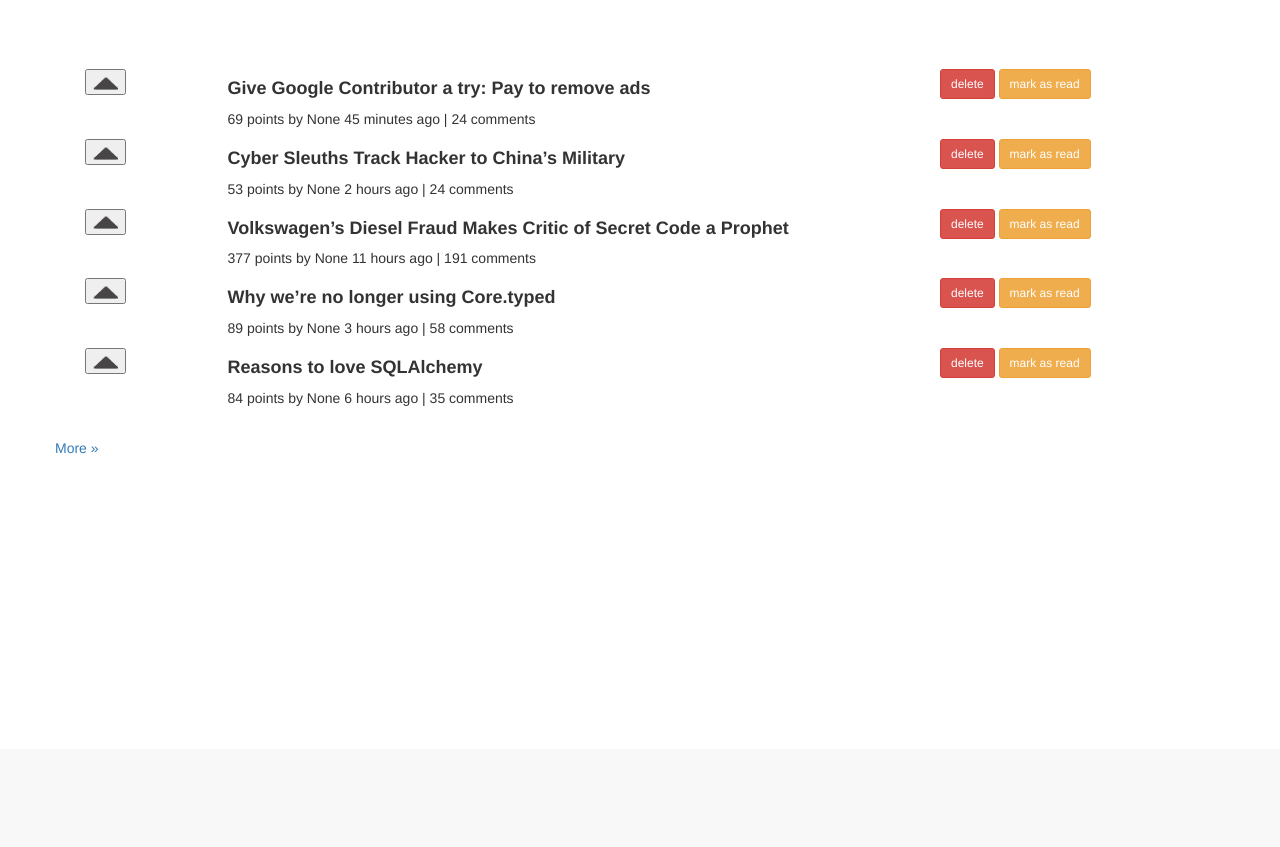
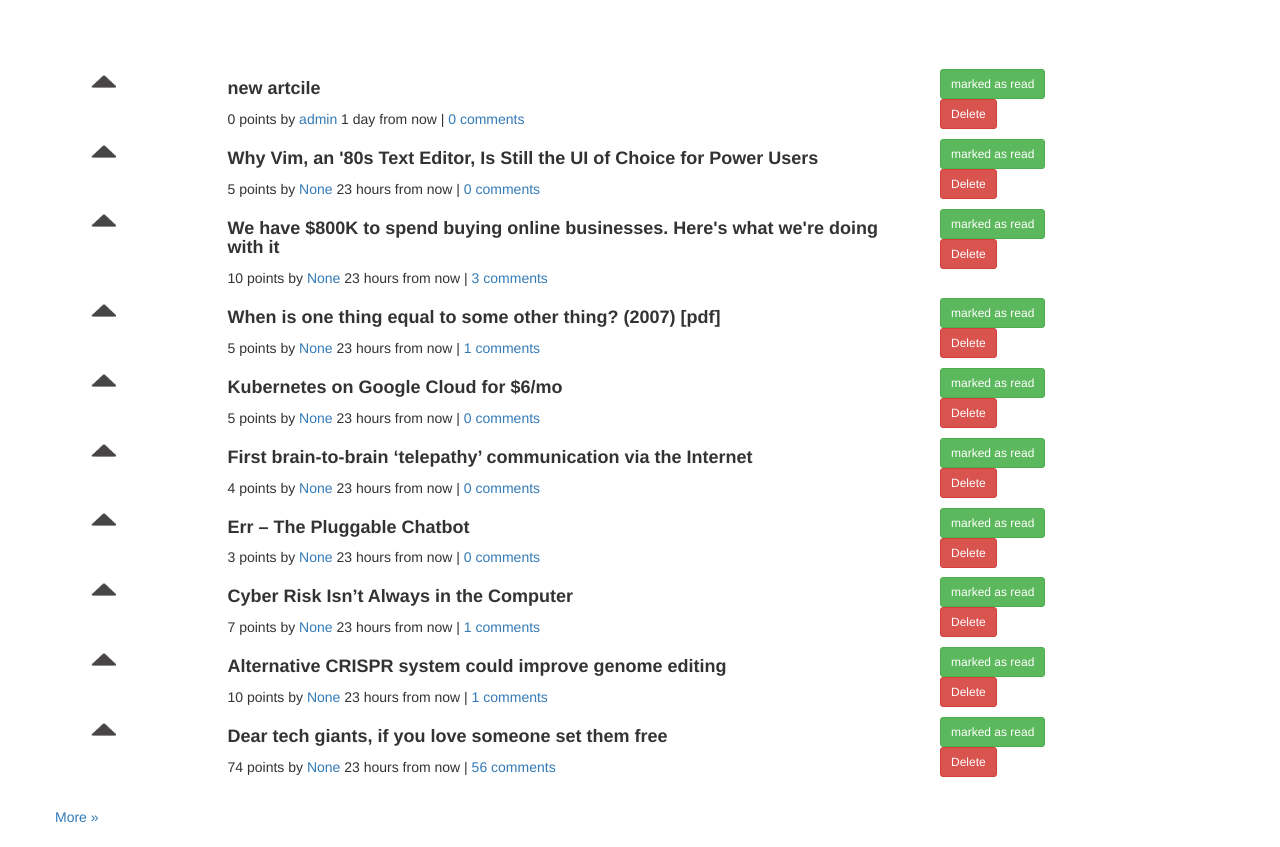
Before and after one commit to shashisp/h_news, a Django app: page / in a window 1280 px wide. Shown: the part 51-898 px from the top of the page. Before the commit the page ends 505 px from the top, so only its background shows below. Run offline with Django 3.2, Linux system fonts and the light colour scheme; a user stored in the database is signed in; data comes from the database, SQL or seed files in the repository; data that the repository does not hold is empty; some libraries are stand-ins or nearby versions.

Commit message:
Fix timefield, and add read button

```diff
--- a/hn/settings.py
+++ b/hn/settings.py
@@ -33,6 +33,7 @@ TEMPLATE_DEBUG = True
 INSTALLED_APPS = (
     'django.contrib.admin',
     'django.contrib.auth',
+    'django.contrib.humanize',
     'django.contrib.contenttypes',
     'django.contrib.sessions',
     'django.contrib.messages',
@@ -119,3 +120,6 @@ STATICFILES_DIRS = (
 # Simplified static file serving.
 # https://warehouse.python.org/project/whitenoise/
 STATICFILES_STORAGE = 'whitenoise.django.GzipManifestStaticFilesStorage'
+
+LOGIN_URL = '/login/'
+LOGOUT_URL = '/logout/'
--- a/hn/urls.py
+++ b/hn/urls.py
@@ -1,6 +1,6 @@
 from django.conf.urls import patterns, include, url
 from django.contrib import admin
-from news.views import ArticleListView, VoteFormView
+from news.views import ArticleListView, VoteFormView, ReadFormView, DeleteFormView
 from django.contrib.auth.decorators import login_required
 
 urlpatterns = patterns('',
@@ -12,6 +12,8 @@ urlpatterns = patterns('',
     url(r'^register/$', 'users.views.register', name='register'),
     url(r'^submit/$', 'news.views.create_new', name='submit'),
     url(r'^vote/$', login_required(VoteFormView.as_view()), name="vote"),
+    url(r'^read/$', login_required(ReadFormView.as_view()), name="read"),
+    url(r'^delete/$', login_required(DeleteFormView.as_view()), name="delete"),
 
     url(r'^admin/', include(admin.site.urls)),
 )
--- a/news/models.py
+++ b/news/models.py
@@ -1,30 +1,30 @@
 from django.db import models
 from django.contrib.auth.models import User
-
+from django.utils.text import slugify
 
 class Article(models.Model):
 	title = models.CharField(max_length=250, null=True)
-	hn_id = models.IntegerField()
+	hn_id = models.IntegerField(blank=True, null=True)
 	description = models.TextField(null=True, blank=True)
 	url = models.URLField()
-	hn_url = models.URLField()
-	posted_on = models.CharField(max_length=150, null=True)
-	up_votes = models.IntegerField()
-	comments = models.IntegerField()
+	hn_url = models.URLField(blank=True)
+	posted_on = models.DateTimeField()
+	up_votes = models.IntegerField(blank=True, default=0)
+	comments = models.IntegerField(blank=True, default=0)
 	posted_by = models.ForeignKey(User, null=True)
+	rank = models.IntegerField(blank=True, default=0)
 
 	def __unicode__(self):
 		return self.title
 
+	class Meta:
+		ordering = ('-posted_on',)
 
-class Log(models.Model):
-	article = models.ForeignKey(Article)
-	user = models.ForeignKey(User)
-	is_read = models.NullBooleanField(default=False)
-	is_deleted  = models.NullBooleanField(default=False)
+	def save(self, *args, **kwargs):
+		if not self.hn_url:
+			self.hn_url = slugify(self.title)
+		super(Article, self).save(*args, **kwargs)
 
-	def __unicode__(self):
-		return u"%s" % self.user
 
 
 class Vote(models.Model):
@@ -33,3 +33,19 @@ class Vote(models.Model):
 
 	def __unicode__(self):
 		return "%s voted %s" % (self.voted_by.username, self.article.title)
+
+
+class Read(models.Model):
+	article = models.ForeignKey(Article)
+	read_by = models.ForeignKey(User)
+
+	def __unicode__(self):
+		return "%s read by %s" % (self.article.title, self.read_by.username)
+
+
+class Delete(models.Model):
+	article = models.ForeignKey(Article)
+	deleted_by = models.ForeignKey(User)
+
+	def __unicode__(self):
+		return "%s deleted by %s" % (self.article.title, self.deleted_by.username)
--- a/news/views.py
+++ b/news/views.py
@@ -7,16 +7,39 @@ from django.contrib.auth.decorators import login_required
 from news.forms import *
 from django.http import HttpResponseRedirect, HttpResponse
 
-def home(request):
-
-	return render(request, 'dashboard.html')
 
 
 class ArticleListView(ListView):
-	model = models.Article
-	queryset = models.Article.objects.all()
-	template_name = 'dashboard.html'
-	paginate_by = 5
+    model = models.Article
+    queryset = models.Article.objects.all()
+    template_name = 'dashboard.html'
+    paginate_by = 10
+
+
+    def get_context_data(self, **kwargs):
+        context = super(ArticleListView, self).get_context_data(**kwargs)
+        if self.request.user.is_authenticated():
+            voted = models.Vote.objects.filter(voted_by=self.request.user)
+            articles_in_page = [article.id for article in context["object_list"]]
+            voted = voted.filter(article_id__in=articles_in_page)
+            voted = voted.values_list('article_id', flat=True)
+            context["voted"] = voted
+
+            read = models.Read.objects.filter(read_by=self.request.user)
+            read = read.filter(article_id__in=articles_in_page)
+            read = read.values_list('article_id', flat=True)
+            context['read'] = read
+
+
+            # import ipdb; ipdb.set_trace()
+            #Dont render deleted objects
+            deleted = models.Delete.objects.filter(deleted_by=self.request.user)
+            deleted = deleted.filter(article_id__in=articles_in_page)
+            deleted = deleted.values_list('article', flat=True)
+
+
+        return context
+
 
 
 
@@ -34,15 +57,8 @@ def create_new(request):
         	description = form.cleaned_data['description']
         	posted_by = request.user
         	posted_on = timezone.now()
-        	comments = 0
-        	up_votes = 0
-        	hn_id = 0
-        	hn_url = "htt://abc.com"
         	article = models.Article.objects.create(title=title, url=url,
-        				posted_on=posted_on, posted_by=posted_by, up_votes=up_votes,
-        				comments=comments,
-        				hn_id=hn_id,
-        				hn_url=hn_url,
+        				posted_on=posted_on, posted_by=posted_by,
         				description=description)
         	return HttpResponseRedirect('/')
 
@@ -67,3 +83,37 @@ class VoteFormView(FormView):
             prev_vote[0].delete()
 
         return HttpResponseRedirect('/')
+
+class ReadFormView(FormView):
+    form_class = ReadForm
+
+
+    def form_valid(self, form):
+        article = get_object_or_404(models.Article, pk=form.data["article"])
+        user = self.request.user
+        prev_read = models.Read.objects.filter(article=article, read_by=user)
+        has_read = prev_read.count() > 0
+
+        if not has_read:
+            models.Read.objects.create(article=article, read_by=user)
+        else:
+            prev_read[0].delete()
+
+        return HttpResponseRedirect('/')
+
+class DeleteFormView(FormView):
+    form_class = DeleteForm
+
+
+    def form_valid(self, form):
+        article = get_object_or_404(models.Article, pk=form.data["article"])
+        user = self.request.user
+        prev_delete = models.Delete.objects.filter(article=article, deleted_by=user)
+        has_deleted = prev_delete.count() > 0
+
+        if not has_deleted:
+            models.Delete.objects.create(article=article, deleted_by=user)
+        else:
+            prev_delete[0].delete()
+
+        return HttpResponseRedirect('/')
--- a/templates/base.html
+++ b/templates/base.html
@@ -53,5 +53,17 @@
 
  	 </div>
 
+<style type="text/css">
+  button.vote {
+    background: transparent;
+    border: 0;
+  width: 32px;
+}
+
+button.vote:hover {
+    cursor: pointer;
+}
+
+</style>
 </body>
 </html>
--- a/templates/dashboard.html
+++ b/templates/dashboard.html
@@ -1,4 +1,5 @@
 {% extends "base.html" %}
+{% load humanize %}
 {% block content %}
 
 <br>
@@ -20,20 +21,46 @@
                         {% csrf_token %}
                         <input type="hidden"  name="article" value="{{ news.pk }}" />
                         <input type="hidden"  name="voted_by"  value="{{ user.pk }}" />
-                    <button><img src="/static/vote_up.png"></button>
+                    {% if not user.is_authenticated %}
+                    <button title="Please login to vote" class="vote"><img src="/static/vote_up.png"></button>
+
+                    {% elif news.pk not in voted %}
+                <button title="Vote up" class="vote"><img src="/static/vote_up.png"></button>
+               {% else %}
+               <button title="Down Vote" class="vote"><img src="/static/voted_up.png"></button>
+               {% endif %}
                     </form>
                 </div>
                 <div class="col-md-10 col-lg-10">
                     <h4><strong>{{ news.title }}</strong></h4>
                     <span>
-                        <p>{{ news.up_votes}} points by {{ news.posted_by }} {{ news.posted_on }} | {{ news.comments }} comments</p>
+                        <p>{{ news.up_votes}} points by <a href="{{ news.posted_by }}">{{ news.posted_by }}</a> {{ news.posted_on |naturaltime }} | <a href="{{ news.hn_url }}">{{ news.comments }} comments</a></p>
                     </span>
                 </div>
                 </div>
             </div>
             <div class="col-md-3 col-lg-3">
-                <button class="btn btn-sm btn-danger">delete</button>
-                <button class="btn btn-sm btn-warning">mark as read</button>
+                 {% if user.is_authenticated %}
+                    <form method="post" action="{% url 'read' %}" class="read_form">
+                        {% csrf_token %}
+                        <input type="hidden"  name="article" value="{{ news.pk }}" />
+                        <input type="hidden"  name="read_by"  value="{{ user.pk }}" />
+
+
+                       {% if news.pk in read %}
+                    <button title="click to undo" class="btn btn-sm btn-success">marked as read</button>
+                        {% else %}
+                        <button class="btn btn-sm btn-warning">mark as read</button>
+                        {% endif %}
+                    </form>
+                    <form method="post" action="{% url 'delete' %}" class="read_form">
+                        {% csrf_token %}
+                        <input type="hidden"  name="article" value="{{ news.pk }}" />
+                        <input type="hidden"  name="deleted_by"  value="{{ user.pk }}" />
+                        <button class="btn btn-sm btn-danger">Delete</button>
+                    </form>
+
+                    {% endif %}
             </div>
              {% endfor %}
         </div>
```
Also changed, not shown: news/admin.py (+2 -7 lines), news/forms.py (+13 -1 lines), news/management/commands/populate.py (+57 -34 lines), README.md, db.sqlite3, hn/static/voted_up.png (added), news/migrations/0008_delete_read.py (added), news/migrations/0009_auto_20150924_1856.py (added), news/migrations/0010_auto_20150925_1727.py (added), news/migrations/0011_auto_20150925_1731.py (added), news/migrations/0012_auto_20150925_1733.py (added), news/migrations/0013_auto_20150925_1734.py (added), news/migrations/0014_auto_20150925_1742.py (added), news/migrations/0015_auto_20150925_1840.py (added).
